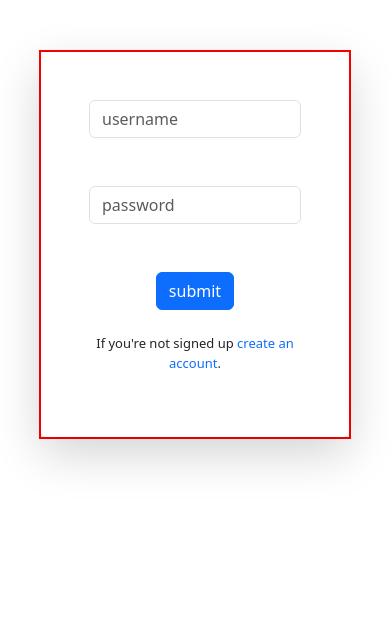
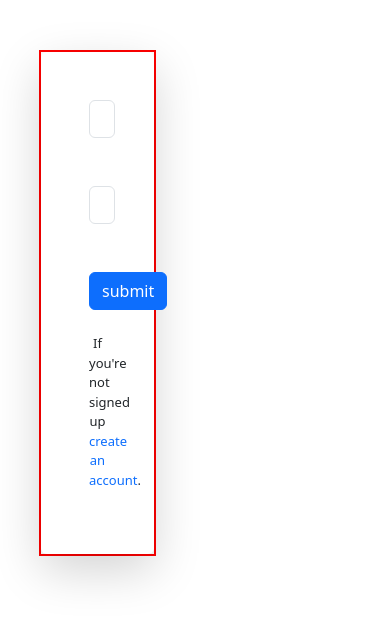
Before and after one commit to einstein2306/recipes, a Django app: page /login in a window 390 px wide. Shown: the top 622 px of the page. Run offline with Django 5.2, Linux system fonts and the light colour scheme.

Commit message:
width change

```diff
--- a/recipe/static/recipe/login.css
+++ b/recipe/static/recipe/login.css
@@ -12,7 +12,7 @@
 
 @media (max-width: 768px) {
     .change{
-        width: 80%; /* Adjusted for better responsiveness */
+        width: 30%; /* Adjusted for better responsiveness */
         margin-left: 10%;
     }
 }
```
